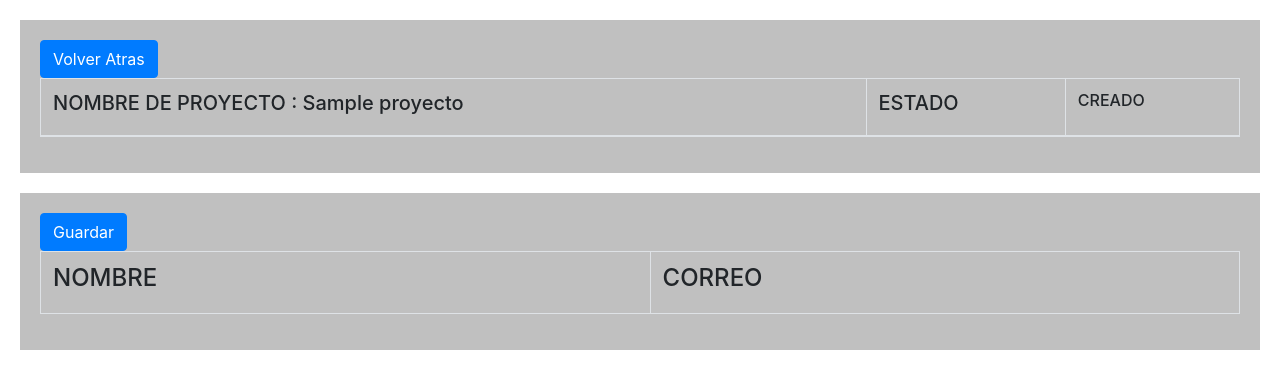
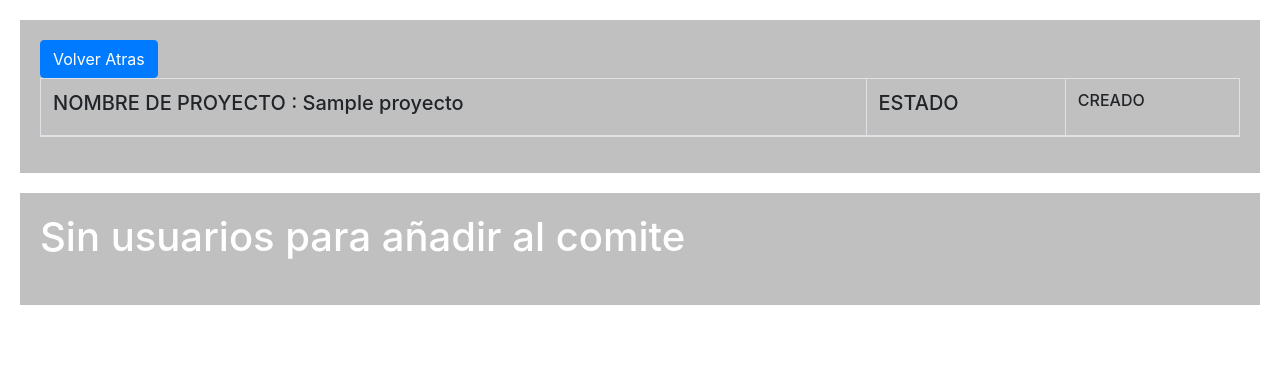
Before and after one commit to rduarte01/GestionItem, a Django app: page /AggComite/1 in a window 1280 px wide. Shown: the top 389 px of the page. Run offline with Django 3.2, Linux system fonts and the light colour scheme; a user stored in the database is signed in; tables that the repository leaves empty hold one stand-in row (values such as "Sample post"); data that the repository does not hold is empty; some libraries are stand-ins or nearby versions.

Commit message:
Se valida crear comite y mejora templates de comite y aggcomite

```diff
--- a/gestion/templates/AggComite.html
+++ b/gestion/templates/AggComite.html
@@ -20,7 +20,7 @@
 
 <div class="cities">
 <table class="table table-bordered">
-<a class="btn btn-primary" href="javascript:history.back()" role="button">Volver Atras</a>
+<a class="btn btn-primary" href="{% url 'gestion:comite' proyectos.id_proyecto%}" role="button">Volver Atras</a>
       <thead>
 
     <tr>
@@ -38,7 +38,8 @@
 <div class="cities">
 <table class="table table-bordered">
     <form method="POST" action="" onSubmit="return enviado()">{% csrf_token %}
-
+        {%if list%}
+                <h1>Seleccione usuarios para el comite de cambio</h1>
         <tr>
                     <td><h4>NOMBRE</h4></td>
                     <td><h4>CORREO</h4></td>
@@ -59,8 +60,10 @@
             {%endif%}
     {%endfor%}
     {%endfor%}
-     <input type="submit" class="btn btn-primary" value="Guardar">
-
+     <input type="submit" class="btn btn-primary" value="Añadir">
+        {%else%}
+        <h1>Sin usuarios para añadir al comite</h1>
+        {%endif%}
     </form>
 
 </table>
--- a/gestion/templates/comite.html
+++ b/gestion/templates/comite.html
@@ -20,7 +20,7 @@
 
 <div class="cities">
 <table class="table table-bordered">
-<a class="btn btn-primary" href="javascript:history.back()" role="button">Volver Atras</a>
+<a class="btn btn-primary" href="{% url 'gestion:detalles_Proyecto' proyectos.id_proyecto%}" role="button">Volver Atras</a>
       <thead>
 
     <tr>
@@ -40,7 +40,9 @@
 <div class="cities">
 <table class="table table-bordered">
     <form method="POST" action="">{% csrf_token %}
+
             {%if list%}
+                <h1>El comite de cambio esta conformado por:</h1>
                 <tr>
                     <td>NOMBRE</td>
                     <td>EMAIL</td>
--- a/gestion/views.py
+++ b/gestion/views.py
@@ -1145,7 +1145,7 @@
             ok = False
             if form[i].esta_aprobado == True:
                 for x in range(registrados.count()):
-                    if registrados[x].proyecto_id == pk:# esta en el proyecto?
+                    if registrados[x].proyecto_id == pk and  registrados[x].user_id == form[i].user.id:# esta en el proyecto?
                         ok=True
                         for z in range(comite.count()):#si ya esta en el comite no
                             if form[i].user.id == comite[z].id_user and pk==comite[z].id_proyecto:
```
